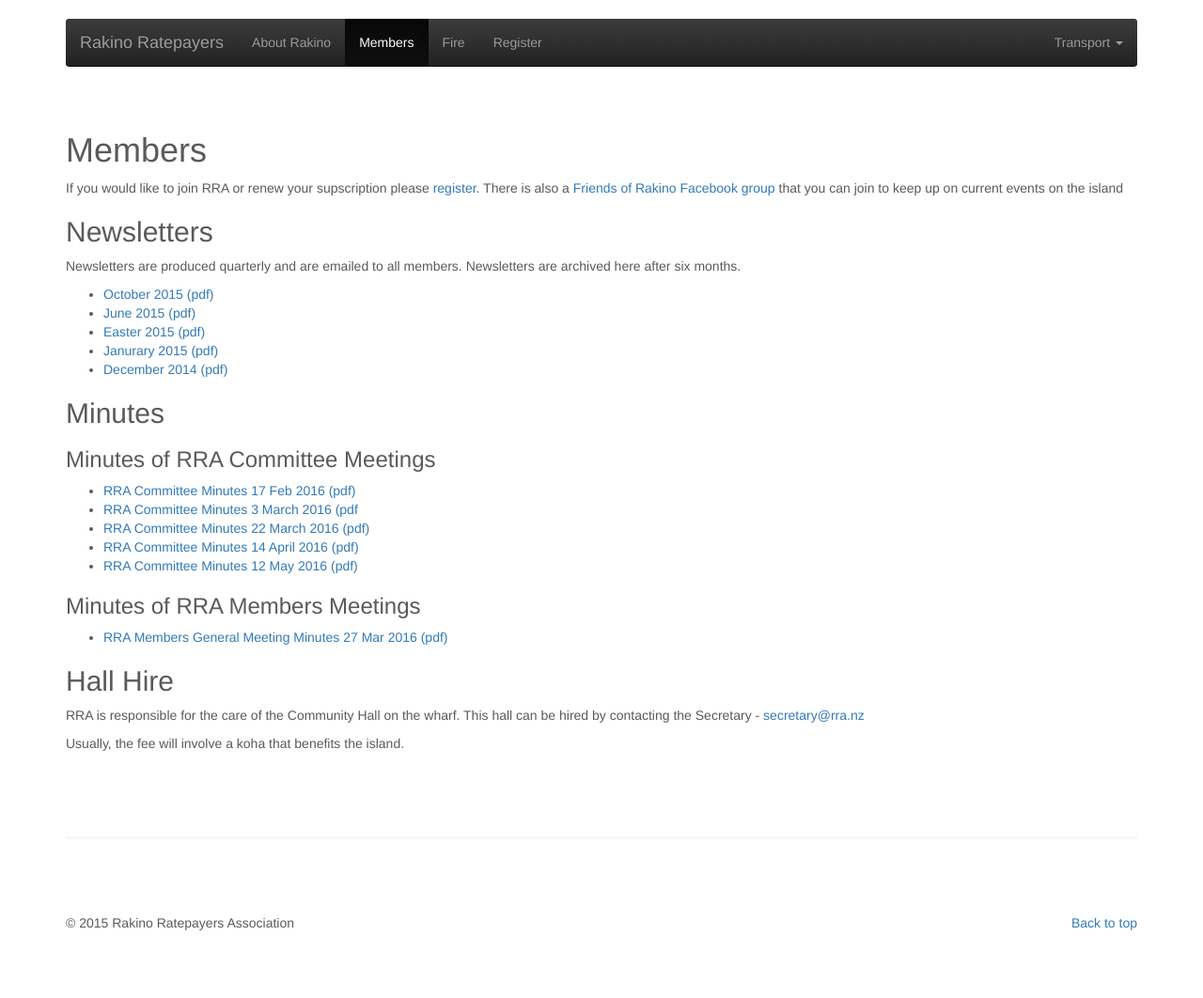
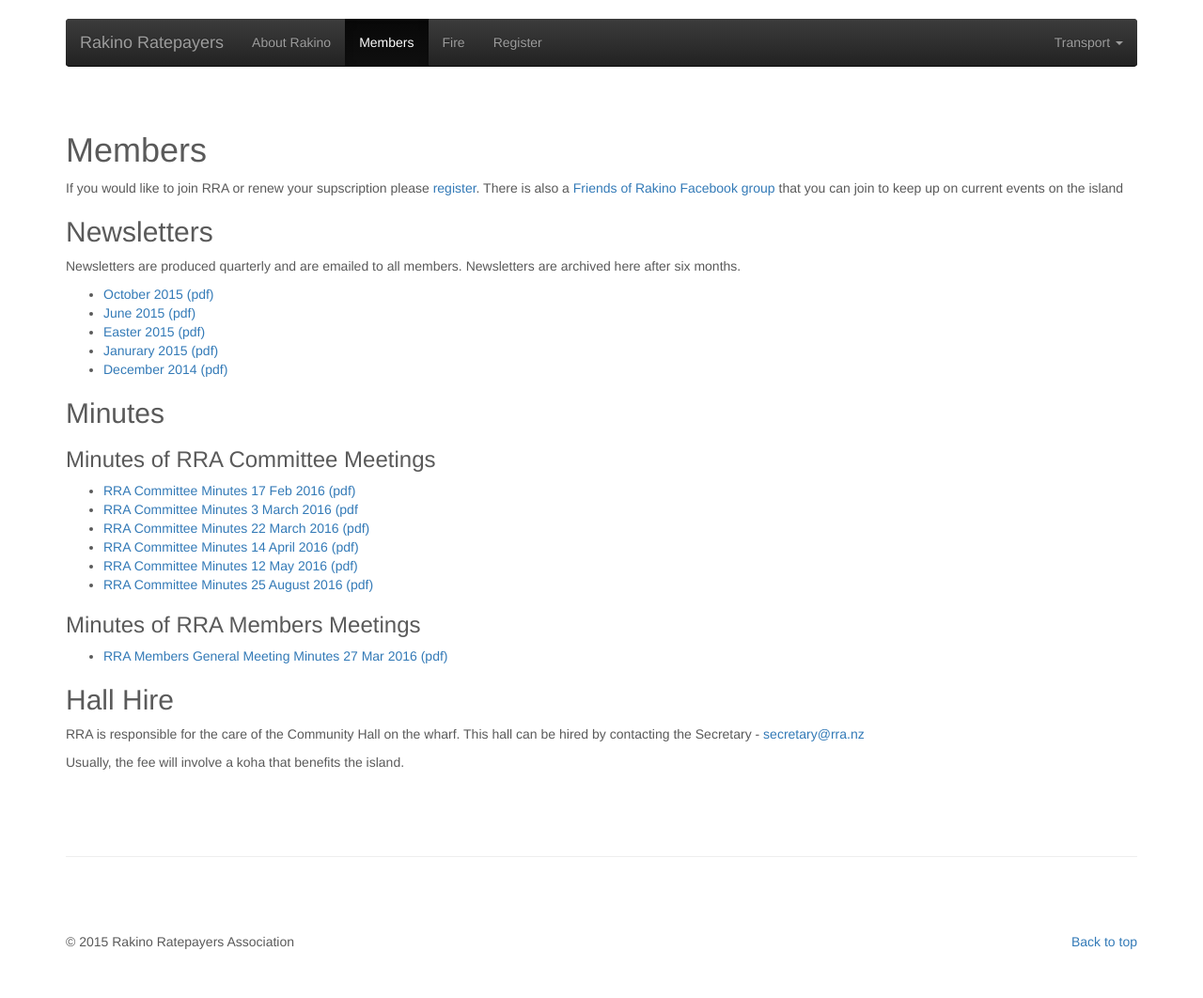
Before and after one commit to rakinoratepayers/rakinoratepayers.github.io, a Jekyll site: the page built from members.md, in a window 1280 px wide. Shown: the whole page at 94% size. Built offline with Jekyll 4.4.1, drawn with Linux system fonts in a browser that asks for light colours; nearby versions of some CDN libraries.

Commit message:
Add aug member minutes

```diff
--- a/members.md
+++ b/members.md
@@ -29,6 +29,7 @@
 - [RRA Committee Minutes 22 March 2016 (pdf)](/assets/minutes/160322 RRA Committee Minutes 22 March 2016.pdf)
 - [RRA Committee Minutes 14 April 2016 (pdf)](/assets/minutes/160414 RRA Committee Minutes 14 April 2016.pdf)
 - [RRA Committee Minutes 12 May 2016 (pdf)](/assets/minutes/160512 RRA Committee Minutes 12 May 2016.pdf)
+- [RRA Committee Minutes 25 August 2016 (pdf)](/assets/minutes/160825 RRA Committee Minutes 25 August 2016.pdf)
 
 ### Minutes of RRA Members Meetings
 - [RRA Members General Meeting Minutes 27 Mar 2016 (pdf)](/assets/minutes/160326 RRA Members General Meeting Minutes 27 Mar 2016.pdf)
```
Also changed, not shown: 2 other files.
